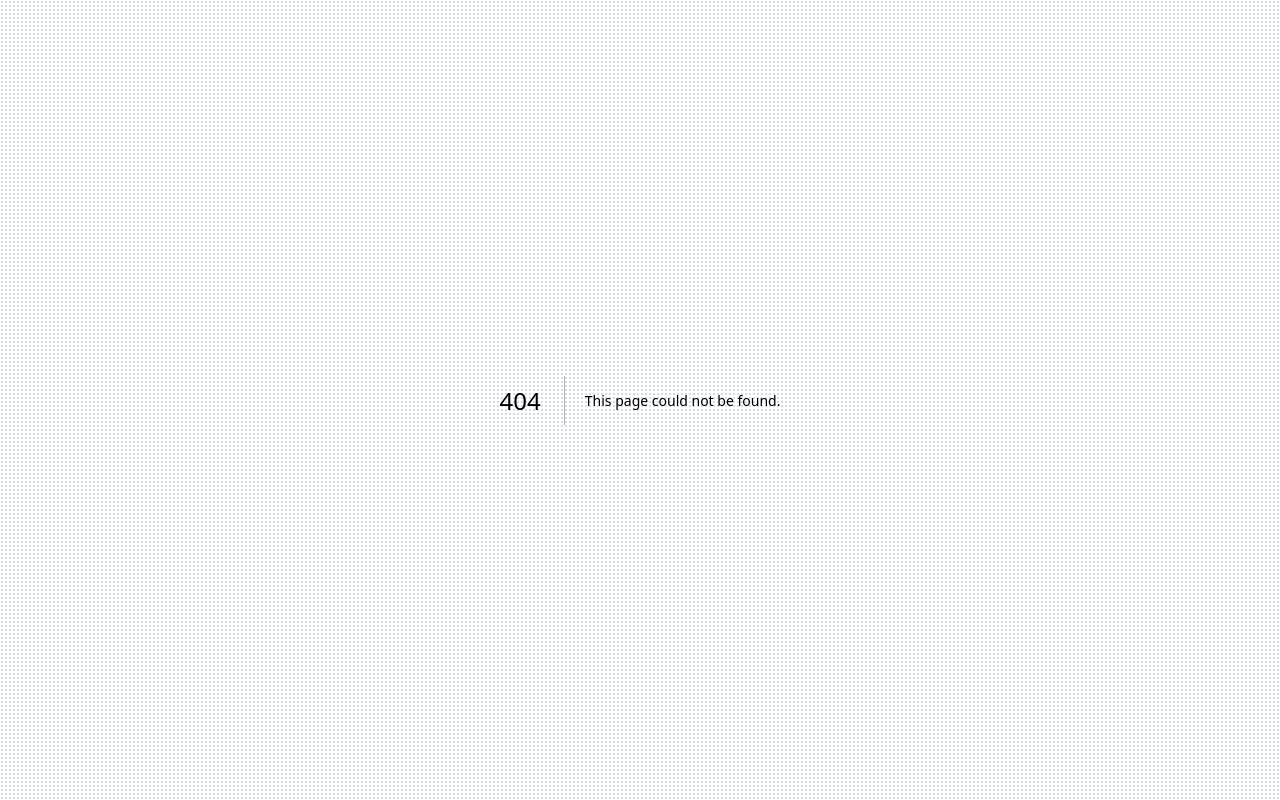
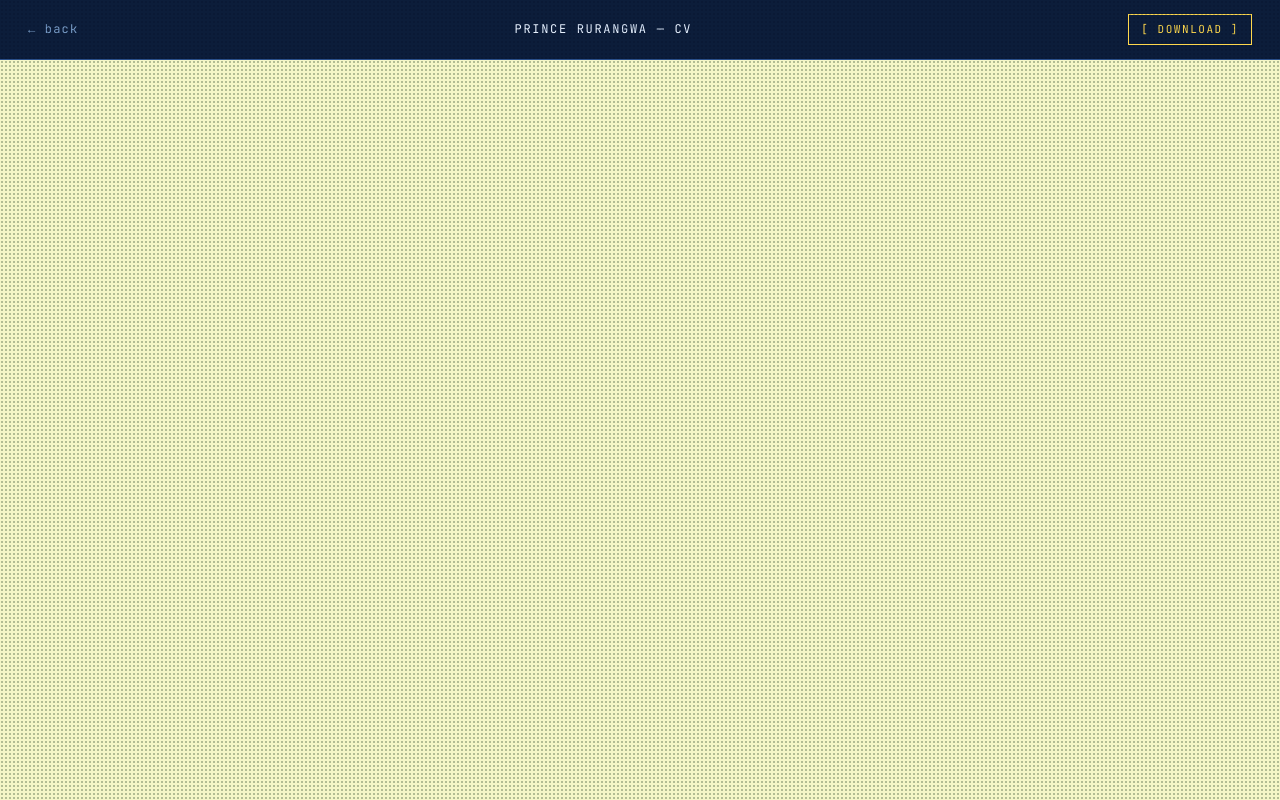
Before and after one commit to Ruran8wa/Portfolio-v2, a Next.js app: page /resume in a window 1280 px wide. Before the commit this address had no page. Built offline with nearby package versions, Linux system fonts and the light colour scheme.

Commit message:
Add resume viewer page with PDF embed

```diff
--- a/app/globals.css
+++ b/app/globals.css
@@ -800,6 +800,17 @@ body.trail-on a, body.trail-on button { cursor: none; }
 .tweaks-switch::before { content: ""; position: absolute; top: 2px; left: 2px; width: 12px; height: 12px; background: var(--ink); transition: transform 0.18s, background 0.18s; }
 .tweaks-switch:checked::before { transform: translateX(18px); background: var(--paper); }
 
+/* ── Resume viewer ───────────────────────────────────────────────────── */
+.resume-page { display: flex; flex-direction: column; height: 100vh; background: #0c1d3a; color: #e8f2ff; font-family: "JetBrains Mono", monospace; }
+.resume-header { display: flex; align-items: center; justify-content: space-between; padding: 14px 28px; border-bottom: 1px solid #2a4f8a; flex-shrink: 0; }
+.resume-back { color: #7a9ec8; text-decoration: none; font-size: 12px; letter-spacing: 0.1em; transition: color 0.15s; }
+.resume-back:hover { color: #ffd84d; }
+.resume-title { font-size: 12px; letter-spacing: 0.14em; text-transform: uppercase; color: #e8f2ff; }
+.resume-download { color: #ffd84d; text-decoration: none; font-size: 11px; letter-spacing: 0.14em; border: 1px solid #ffd84d; padding: 6px 12px; transition: background 0.15s, color 0.15s; }
+.resume-download:hover { background: #ffd84d; color: #0c1d3a; }
+.resume-viewer { flex: 1; overflow: hidden; }
+.resume-iframe { width: 100%; height: 100%; border: none; display: block; }
+
 /* ── Mobile ──────────────────────────────────────────────────────────── */
 @media (max-width: 720px) {
   .nav { grid-template-columns: 1fr 1fr; gap: 12px 18px; padding: 14px 18px; }
--- /dev/null
+++ b/app/resume/page.tsx
@@ -0,0 +1,27 @@
+import type { Metadata } from "next";
+import Link from "next/link";
+
+export const metadata: Metadata = {
+  title: "Resume — ruran8wa",
+};
+
+export default function ResumePage() {
+  return (
+    <div className="resume-page">
+      <header className="resume-header">
+        <Link href="/" className="resume-back">← back</Link>
+        <span className="resume-title">Prince Rurangwa — CV</span>
+        <a className="resume-download" href="/resume.pdf" download="Prince Rurangwa - CV.pdf">
+          [ DOWNLOAD ]
+        </a>
+      </header>
+      <div className="resume-viewer">
+        <iframe
+          src="/resume.pdf"
+          title="Prince Rurangwa Resume"
+          className="resume-iframe"
+        />
+      </div>
+    </div>
+  );
+}
--- a/components/Nav.tsx
+++ b/components/Nav.tsx
@@ -35,7 +35,7 @@ export default function Nav({ tab, onTab }: { tab: string; onTab: (t: string) =>
 
       <a
         className="nav-resume"
-        href="/resume.pdf"
+        href="/resume"
         target="_blank"
         rel="noreferrer"
       >
```
Also changed, not shown: 1 other file (tests, documents, lock files or other folders).
